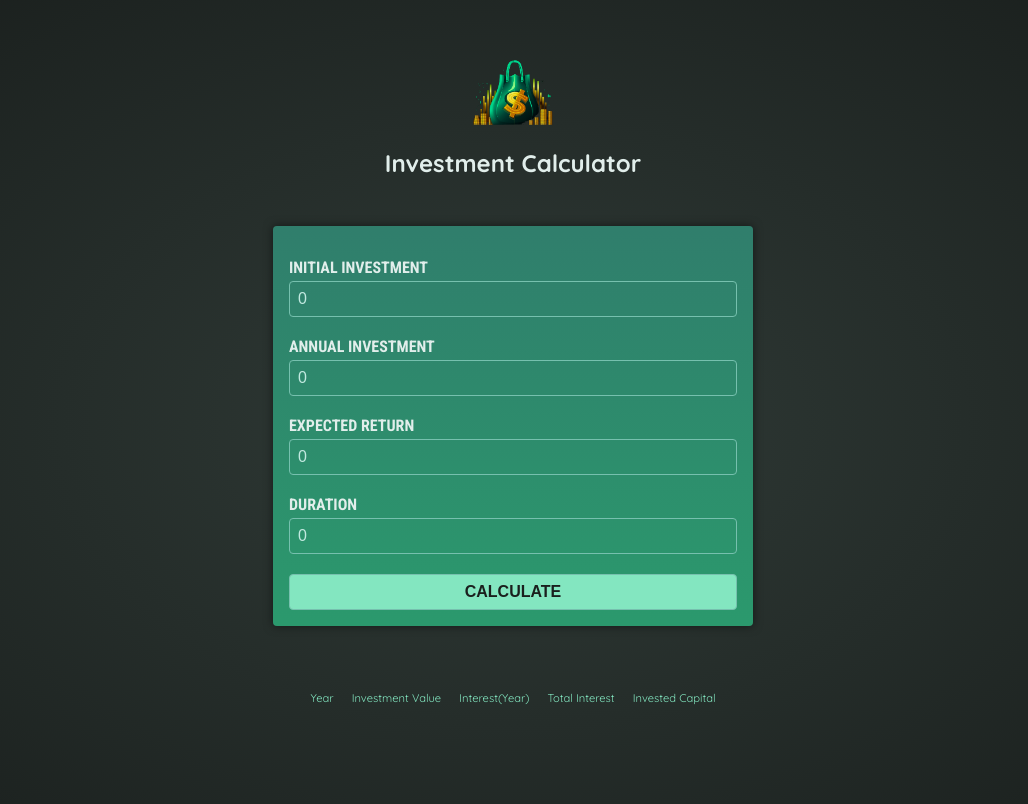
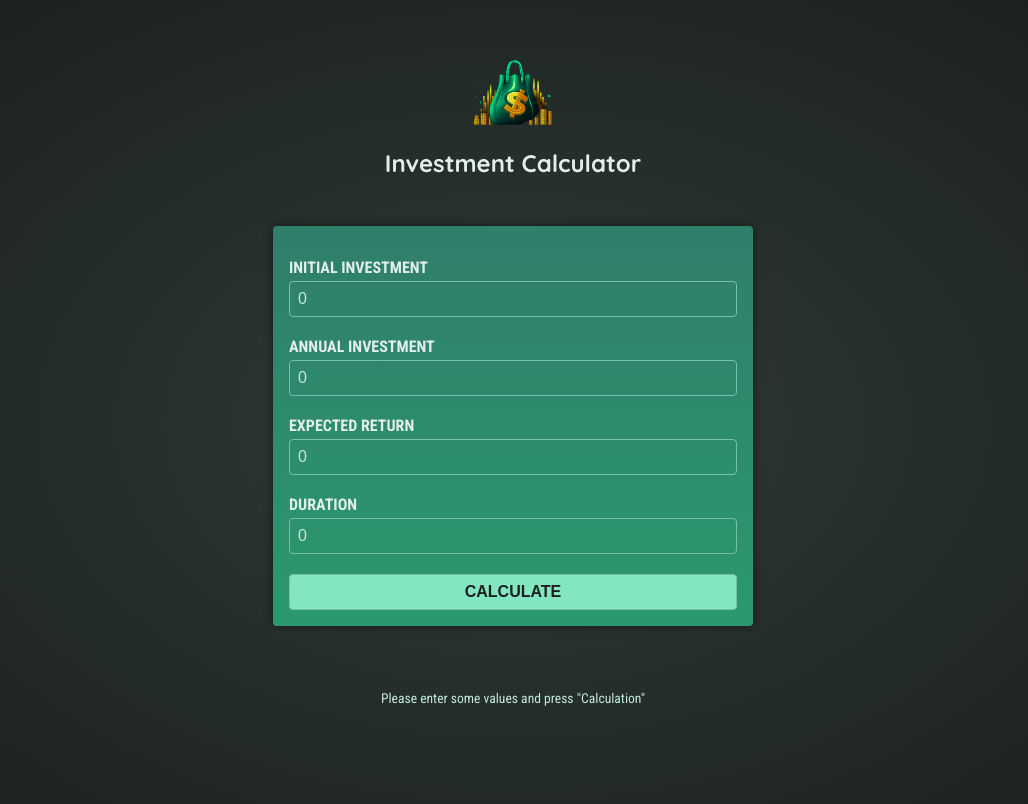
Before and after one commit to Pulukuri-Mohan-Sai-Chandra/Investment-Angular-Project, an Angular app: page / in a window 1280 px wide. Shown: the top 804 px of the page, without its empty margins (127-1155 px from the left). Built offline with nearby package versions, Linux system fonts and the light colour scheme.

Commit message:
Updated the Dynamic Conditional Rendering of the Content

```diff
--- a/src/investment-results/investment-results.component.html
+++ b/src/investment-results/investment-results.component.html
@@ -1,6 +1,11 @@
-<p *ngIf="annualData?.length else no_data ">Please enter some values and prese "Calculate".</p>
-<ng-template #no_data>
 <table>
+@if(annualData== undefined){
+    <tbody>Please enter some values and press "Calculation"</tbody>
+}
+@else if(annualData.length == 0){
+    <tbody>Please enter some values and press "Calculation"</tbody>
+}
+@else {
     <thead>
         <td>Year</td>
         <td>Investment Value</td>
@@ -18,6 +23,6 @@
                 <td>{{yr.totalAmountInvested | currency:'USD'}}</td>
             </tr>
         }
+}
 
 </table>
-</ng-template>
--- a/src/investment-results/investment-results.component.ts
+++ b/src/investment-results/investment-results.component.ts
@@ -13,6 +13,4 @@ import { CurrencyPipe } from '@angular/common';
 export class InvestmentResultsComponent {
   @Input({required:true}) annualData?:AnnualData[];
   @Input({required:true}) invest_data?:InvestmentData;
-  keys = this.annualData?.keys();
-  Object: any;
 }
```
Lines whose indentation alone changed are shown as unchanged.
